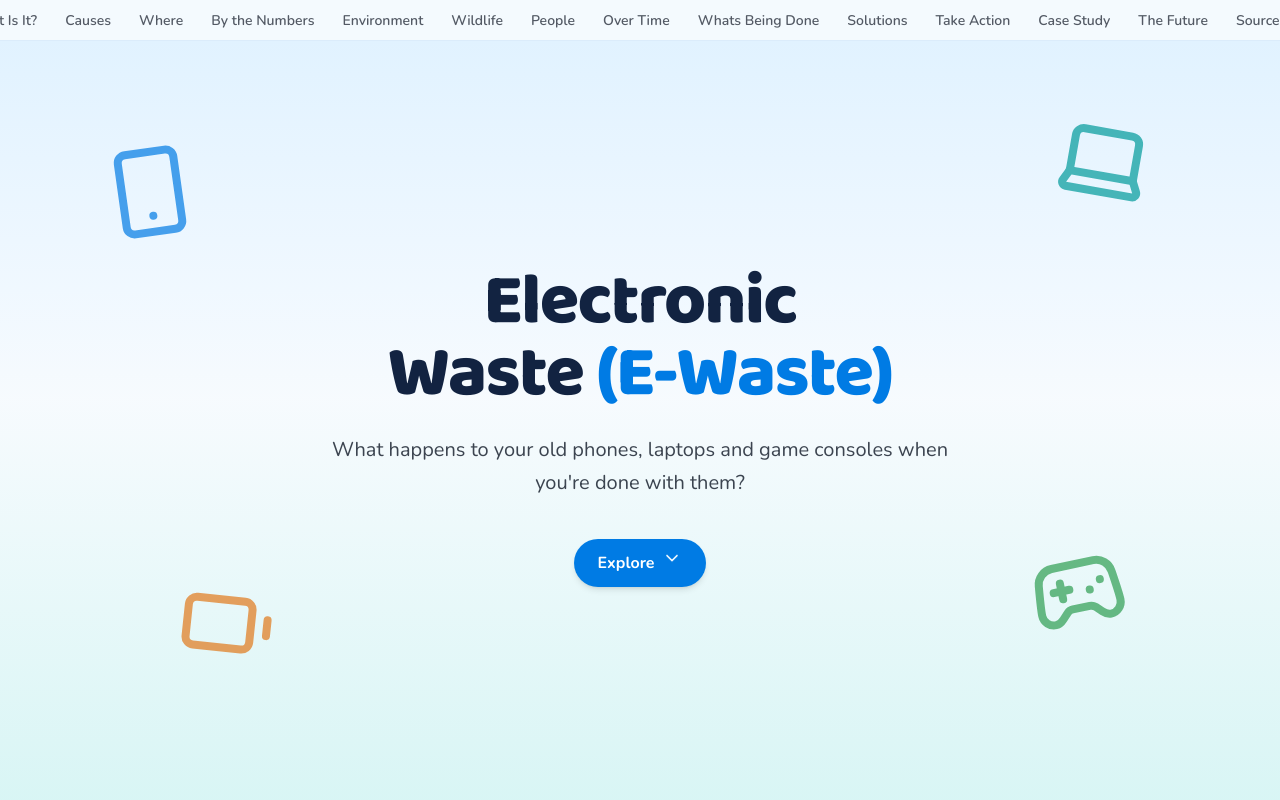
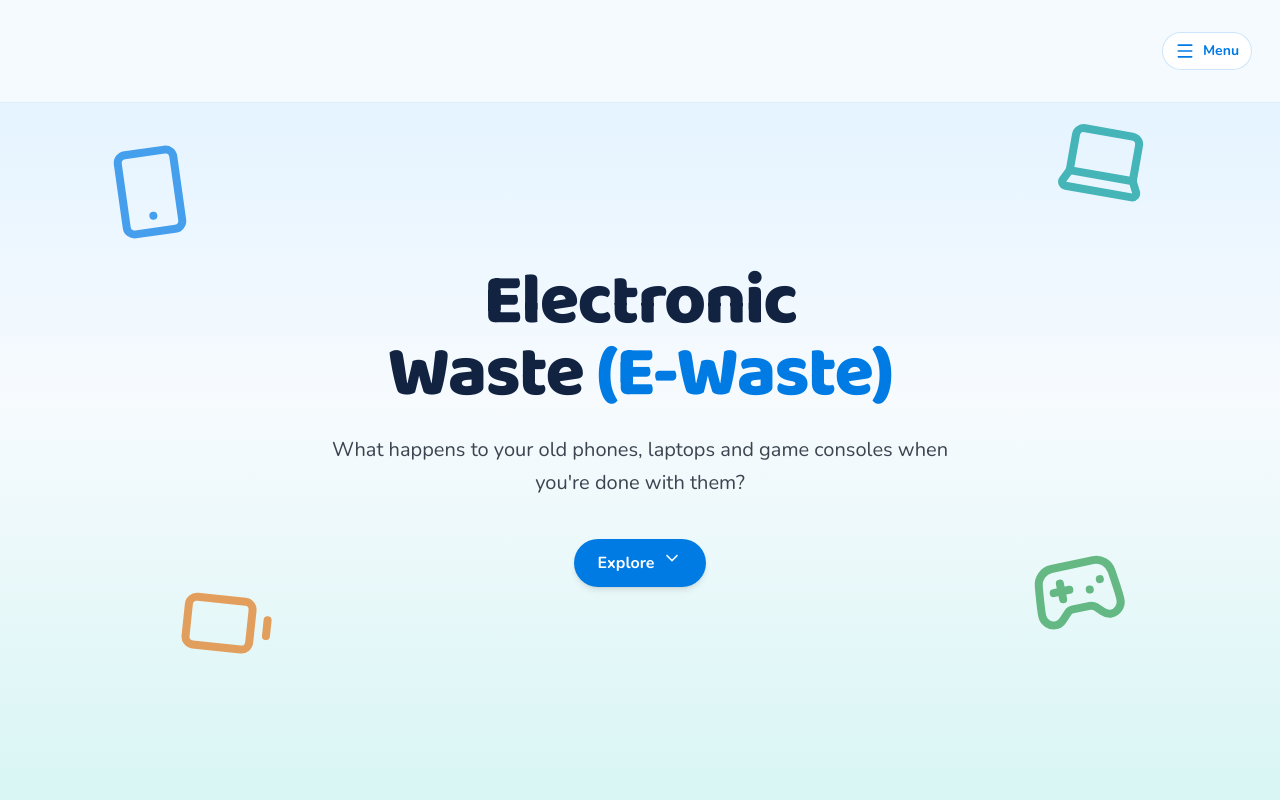
Before and after one commit to bottledpepsi/E-Waste-Explorer, a Next.js app: page / in a window 1280 px wide. Shown: the top 800 px of the page. Built offline with nearby package versions, Linux system fonts and the light colour scheme.

Commit message:
Update navbar.tsx

```diff
--- a/components/navbar.tsx
+++ b/components/navbar.tsx
@@ -27,9 +27,9 @@ export function Navbar() {
 
   return (
     <header className="fixed inset-x-0 top-0 z-50 border-b border-brand-blue/10 bg-background/90 backdrop-blur-md">
-      <nav className="mx-1 flex max-w-7xl items-center gap-2 px-4 py-5 sm:px-6">
+      <nav className="mx-1 flex max-w-7xl items-center gap-2 px-4 py-8 sm:px-6">
         {/* Desktop: scrollable jump links */}
-        <ul className="absolute left-1/2 hidden -translate-x-1/2 items-center gap-1 lg:flex">
+        <ul className="absolute left-1/2 hidden -translate-x-1/2 items-center gap-1 min-[1480px]:flex">
           {NAV_LINKS.map(({ id, label }) => (
             <li key={id} className="shrink-0">
               <a
@@ -51,7 +51,7 @@ export function Navbar() {
         <button
           type="button"
           onClick={() => setOpen((v) => !v)}
-          className="ml-auto inline-flex items-center gap-2 rounded-full border border-brand-blue/20 bg-card px-3 py-2 text-sm font-bold text-brand-blue lg:hidden"
+          className="ml-auto inline-flex items-center gap-2 rounded-full border border-brand-blue/20 bg-card px-3 py-2 text-sm font-bold text-brand-blue min-[1480px]:hidden"
           aria-expanded={open}
           aria-controls="mobile-menu"
         >
@@ -62,7 +62,7 @@ export function Navbar() {
 
       {/* Mobile panel */}
       {open && (
-        <div id="mobile-menu" className="border-t border-brand-blue/10 bg-background lg:hidden">
+        <div id="mobile-menu" className="border-t border-brand-blue/10 bg-background min-[1480px]:hidden">
           <ul className="mx-auto grid max-w-7xl grid-cols-2 gap-1.5 px-4 py-4 sm:grid-cols-3">
             {NAV_LINKS.map(({ id, label }) => (
               <li key={id}>
```
